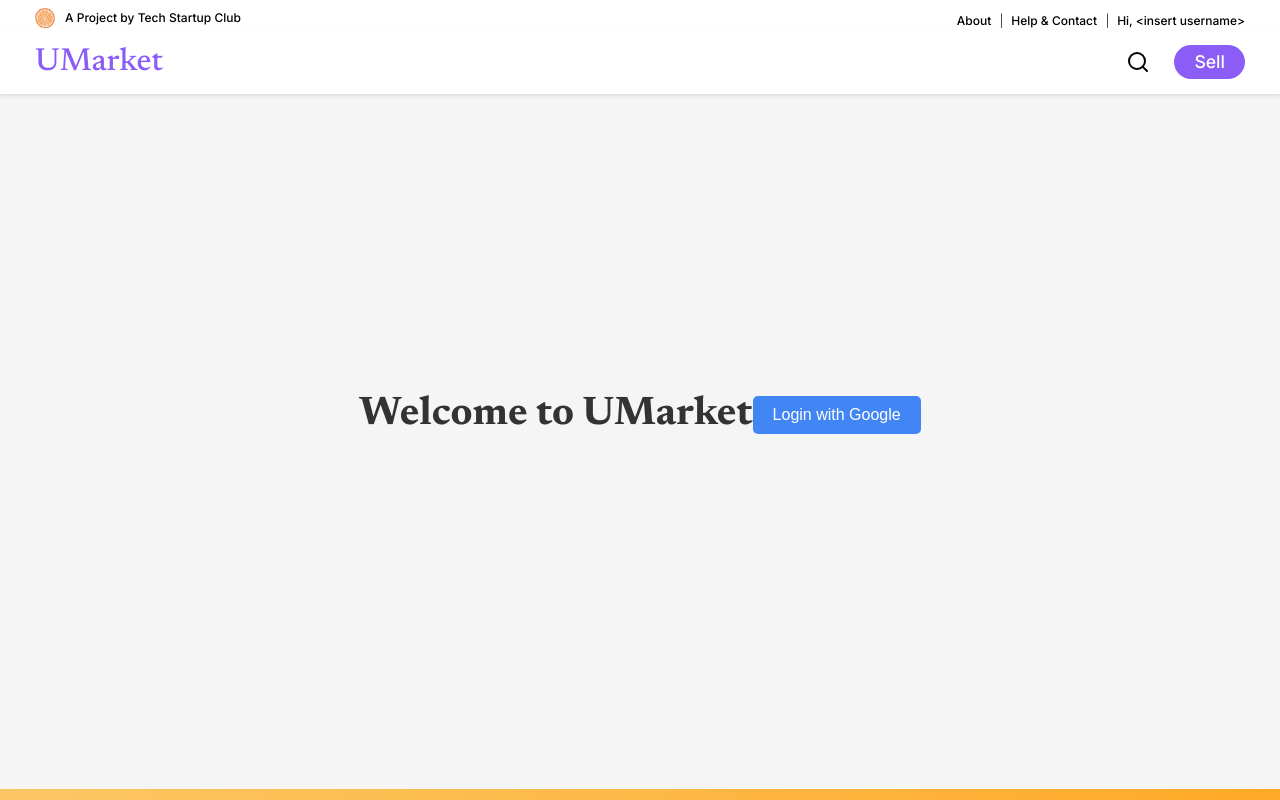
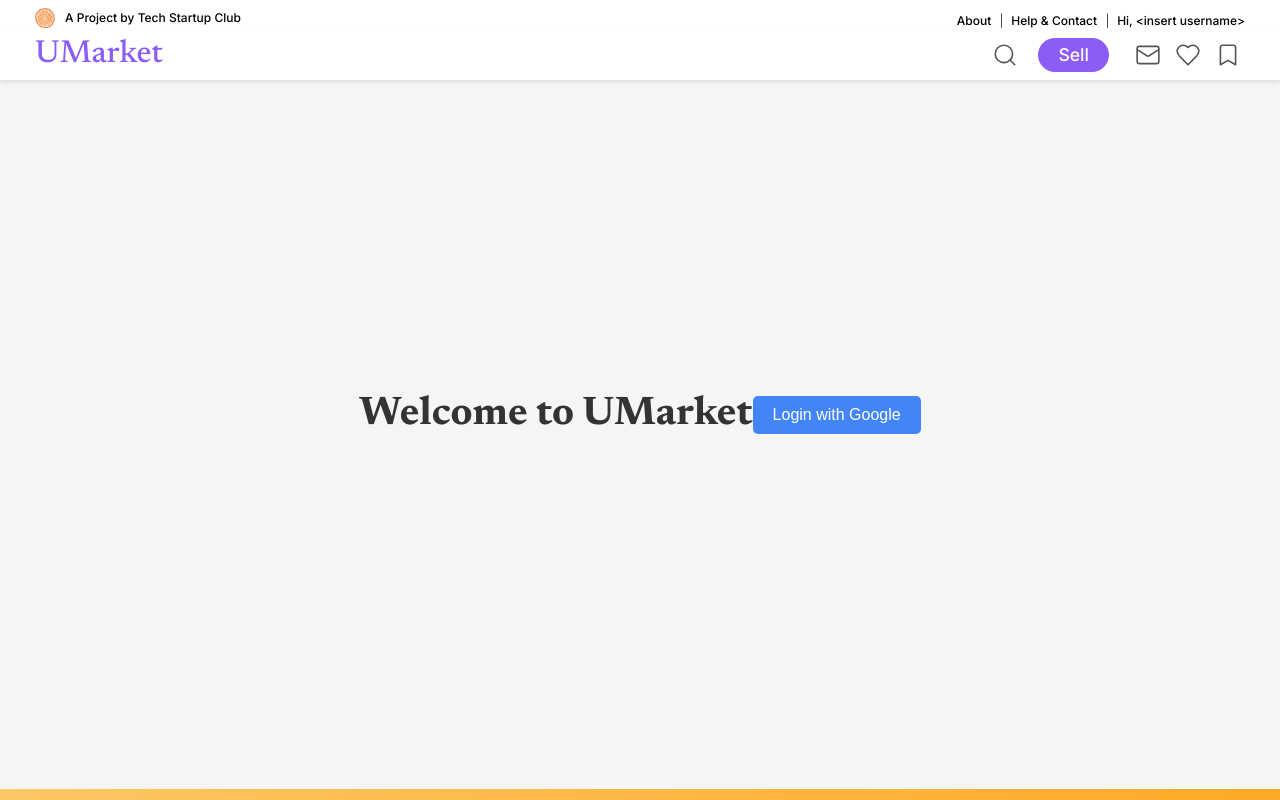
Before and after one commit to TechStartupClub/UMarket, a React (Vite) app in the folder client/: page / in a window 1280 px wide. Shown: the top 800 px of the page. Built offline with nearby package versions, Linux system fonts and the light colour scheme.

Commit message:
feat: links to messages, likes, saves in nav bar

```diff
--- a/client/src/shared/components/layout/BurgerMenu/index.tsx
+++ b/client/src/shared/components/layout/BurgerMenu/index.tsx
@@ -62,7 +62,7 @@ const BurgerMenu: React.FC<BurgerMenuProps> = ({
                 onClick={onToggle}
                 aria-label="Toggle menu"
             >
-                {isOpen ? <X size={24} /> : <Menu size={24} />}
+                {isOpen ? <X size={26} strokeWidth={1.5} /> : <Menu size={26} strokeWidth={1.5} />}
             </button>
 
             {isOpen && (
--- a/client/src/shared/components/layout/Navbar/index.tsx
+++ b/client/src/shared/components/layout/Navbar/index.tsx
@@ -1,7 +1,7 @@
 import React, { useState, useEffect, useRef } from 'react';
 import { Link, useNavigate, useLocation } from 'react-router-dom';
 import styles from './Navbar.module.css';
-import { User, Search, Bookmark } from 'lucide-react';
+import { User, Search, Bookmark, Mail, Heart } from 'lucide-react';
 import BurgerMenu from '../BurgerMenu';
 
 const Navbar: React.FC = () => {
@@ -127,11 +127,24 @@ const Navbar: React.FC = () => {
                         aria-label="Toggle search"
                         ref={searchIconRef}
                     >
-                        <Search size={24} />
+                        <Search size={26} strokeWidth={1.5} />
                     </button>
                     <div className={styles.search}>
                         <Link to="/sell">
                             Sell
+                        </Link>
+                    </div>
+
+                    {/* New desktop icons */}
+                    <div className={styles.navIconsDesktop}>
+                        <Link to="/messages" className={styles.iconButton} aria-label="Messages">
+                            <Mail size={26} strokeWidth={1.5} />
+                        </Link>
+                        <Link to="/favorites" className={styles.iconButton} aria-label="Likes">
+                            <Heart size={26} strokeWidth={1.5} />
+                        </Link>
+                        <Link to="/watchlist" className={styles.iconButton} aria-label="Watchlist">
+                            <Bookmark size={26} strokeWidth={1.5} />
                         </Link>
                     </div>
                 </div>
@@ -160,13 +173,13 @@ const Navbar: React.FC = () => {
                         aria-label="Toggle search"
                         ref={mobileSearchIconRef}
                     >
-                        <Search size={24} />
+                        <Search size={26} strokeWidth={1.5} />
                     </button>
                     <Link to="/profile" className={styles.iconButton}>
-                        <User size={24} />
+                        <User size={26} strokeWidth={1.5} />
                     </Link>
                     <Link to="/watchlist" className={styles.iconButton}>
-                        <Bookmark size={24} />
+                        <Bookmark size={26} strokeWidth={1.5} />
                     </Link>
                     <BurgerMenu
                         isOpen={isMenuOpen}
--- a/client/src/shared/components/layout/Navbar/navbar.module.css
+++ b/client/src/shared/components/layout/Navbar/navbar.module.css
@@ -45,6 +45,9 @@
     text-decoration: none;
     font-size: 2rem;
     flex-shrink: 0;
+    line-height: 1;
+    position: relative;
+    top: -1px;
 }
 
 .logo:hover {
@@ -107,7 +110,7 @@
 .search {
     background-color: #8B5CF6;
     border: none;
-    border-radius: 30px;
+    border-radius: 20px;
     padding: 8px 20px;
     height: 100%;
     line-height: 1;
@@ -120,6 +123,14 @@
 .search a {
     color: white;
     font-size: 1.1rem;
+}
+
+/* Desktop Icons */
+.navIconsDesktop {
+    display: flex;
+    gap: 6px; /* Reduced gap to bring icons closer */
+    align-items: center;
+    margin-left: 6px; /* Add a small margin from the sell button */
 }
 
 /* Mobile Icons */
@@ -139,22 +150,20 @@
     padding: 0.25rem;
     position: relative;
     border-radius: 50%;
-    width: 40px;
-    height: 40px;
+    width: 34px;
+    height: 34px;
     flex-shrink: 0;
+    color: #555;
+    transition: all 0.2s ease;
 }
 
 .iconButton:hover, .burgerButton:hover {
     background-color: #F5F5F5;
+    color: #8B5CF6;
 }
 
 .iconButton.active {
     color: #8B5CF6;
-}
-
-/* Mobile Menu */
-.mobileMenu {
-    display: none;
 }
 
 @keyframes slideIn {
@@ -189,33 +198,4 @@
     .mobileIcons {
         display: flex;
     }
-
-    .mobileMenu {
-        display: flex;
-        position: fixed;
-        top: 0;
-        right: 0;
-        width: 325px;
-        height: 100vh;
-        background-color: white;
-        padding: 0.75rem;
-        padding-top: calc(0.5rem + 60px);
-        flex-direction: column;
-        align-items: stretch;
-        gap: 1rem;
-        box-shadow: 0 4px 6px -1px rgba(0, 0, 0, 0.1);
-        z-index: 50;
-        overflow-y: auto;
-        animation: slideIn 0.3s ease forwards;
-    }
-
-    .mobileMenu .links {
-        flex-direction: column;
-        align-items: flex-start;
-    }
-
-    .mobileMenu .links a {
-        width: 100%;
-        padding: 0.375rem 0;
-    }
 }
```
